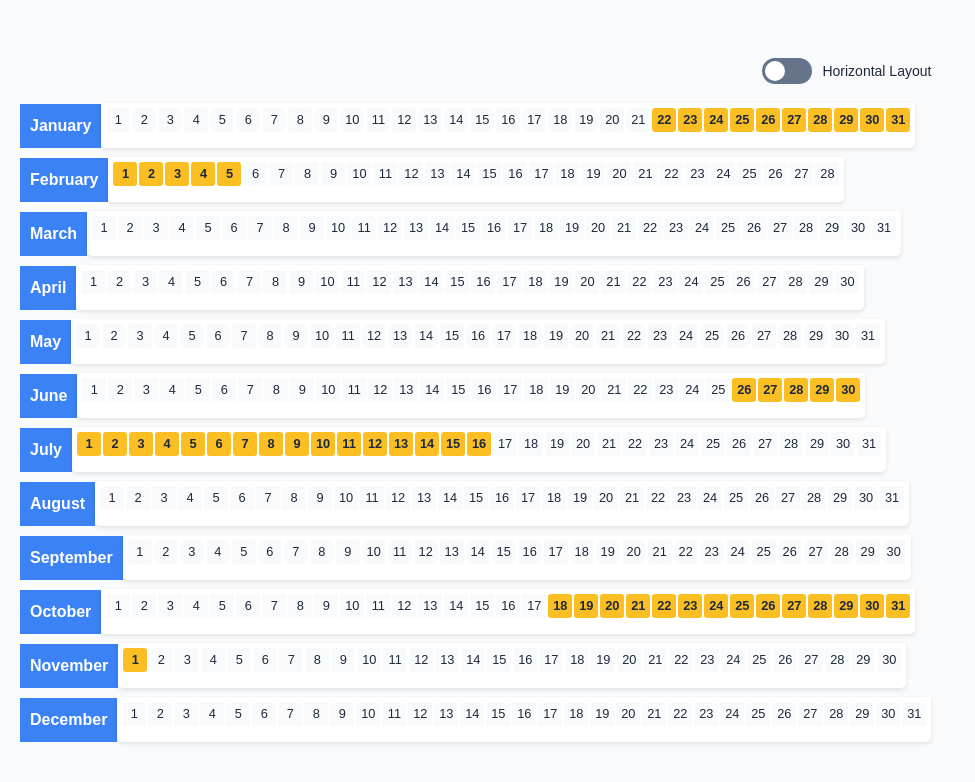
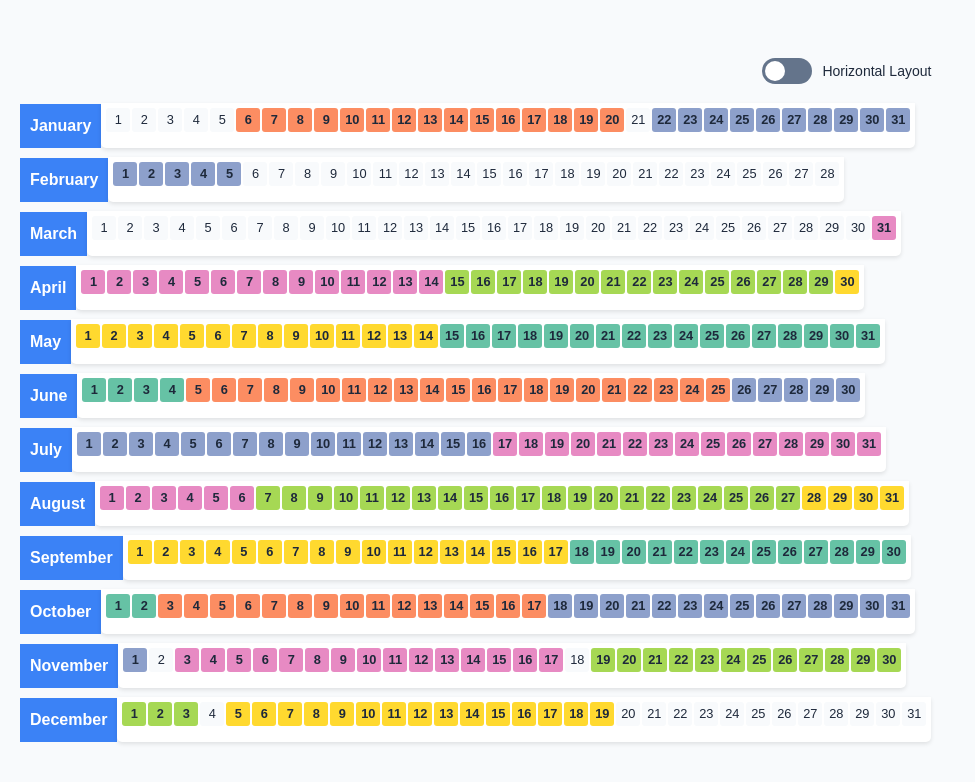
Before and after one commit to okturan/calendar-grid-react, a React (Vite) app: page / in a window 1280 px wide. Shown: the top 782 px of the page, without its empty margins (0-975 px from the left). Built offline with nearby package versions, Linux system fonts and the light colour scheme.

Commit message:
refactor: update highlight logic to use usage periods and improve styling

```diff
--- a/src/App.tsx
+++ b/src/App.tsx
@@ -1,23 +1,59 @@
-import { useState } from 'react';
-import ToggleSwitch from './components/ToggleSwitch';
-import Calendar from './components/Calendar';
-import './styles/style.css';
-import './styles/slider.css';
+import { useState } from "react";
+import ToggleSwitch from "./components/ToggleSwitch";
+import Calendar from "./components/Calendar";
+import "./styles/style.css";
+import "./styles/slider.css";
 
-interface DateRange {
+interface UsagePeriod {
   start: string; // format: "DD.MM"
   end: string; // format: "DD.MM"
+  share: number; // 1-6 representing which unit share this usage period belongs to
 }
+
+export const periods = {
+  share1: [
+    ["15.05", "04.06"],
+    ["18.09", "02.10"],
+    ["21.12", "04.01"],
+  ],
+  share2: [
+    ["05.06", "25.06"],
+    ["03.10", "17.10"],
+    ["06.01", "20.01"],
+  ],
+  share3: [
+    ["26.06", "16.07"],
+    ["18.10", "01.11"],
+    ["22.01", "05.02"],
+  ],
+  share4: [
+    ["17.07", "06.08"],
+    ["31.03", "14.04"],
+    ["03.11", "17.11"],
+  ],
+  share5: [
+    ["15.04", "29.04"],
+    ["07.08", "27.08"],
+    ["19.11", "03.12"],
+  ],
+  share6: [
+    ["28.08", "17.09"],
+    ["30.04", "14.05"],
+    ["05.12", "19.12"],
+  ],
+};
 
 function App() {
   const [isHorizontal, setIsHorizontal] = useState<boolean>(false);
 
-  // Initial highlight ranges from the original implementation
-  const highlights: DateRange[] = [
-    { start: "26.06", end: "16.07" },
-    { start: "18.10", end: "01.11" },
-    { start: "22.01", end: "05.02" }
-  ];
+  // Convert periods data to usage periods array
+  const usagePeriods: UsagePeriod[] = Object.entries(periods).flatMap(([share, dateRanges]) =>
+    dateRanges.map(([start, end]) => ({
+      start,
+      end,
+      share: parseInt(share.replace("share", "")),
+    })),
+  );
 
   return (
     <div>
@@ -28,10 +64,7 @@ function App() {
           labelText={isHorizontal ? "Vertical Layout" : "Horizontal Layout"}
         />
       </div>
-      <Calendar
-        isHorizontal={isHorizontal}
-        highlights={highlights}
-      />
+      <Calendar isHorizontal={isHorizontal} usagePeriods={usagePeriods} />
     </div>
   );
 }
--- a/src/components/Calendar.tsx
+++ b/src/components/Calendar.tsx
@@ -1,13 +1,14 @@
 import MONTHS, { type Month } from "./Months";
 
-interface DateRange {
+interface UsagePeriod {
   start: string; // format: "DD.MM"
   end: string; // format: "DD.MM"
+  share: number; // 1-6 representing which unit share this usage period belongs to
 }
 
 interface CalendarProps {
   isHorizontal: boolean;
-  highlights: DateRange[];
+  usagePeriods: UsagePeriod[];
 }
 
 interface ParsedDate {
@@ -15,28 +16,31 @@ interface ParsedDate {
   month: number;
 }
 
-const Calendar = ({ isHorizontal, highlights }: CalendarProps) => {
+const Calendar = ({ isHorizontal, usagePeriods }: CalendarProps) => {
   // Parse date string "DD.MM" to {day, month} object
   const parseDate = (dateStr: string): ParsedDate => {
     const [day, month] = dateStr.split(".").map(Number);
     return { day, month: month - 1 }; // Convert to 0-based month index
   };
 
-  // Check if a day should be highlighted
-  const isHighlighted = (day: number, monthIndex: number): boolean => {
-    return highlights.some((highlight) => {
-      const startDate = parseDate(highlight.start);
-      const endDate = parseDate(highlight.end);
+  // Check if a day belongs to a usage period and return the unit share number if it does
+  const getUsagePeriod = (day: number, monthIndex: number): number | null => {
+    for (const period of usagePeriods) {
+      const startDate = parseDate(period.start);
+      const endDate = parseDate(period.end);
 
       if (monthIndex < startDate.month || monthIndex > endDate.month) {
-        return false;
+        continue;
       }
 
       const startDay = monthIndex === startDate.month ? startDate.day : 1;
       const endDay = monthIndex === endDate.month ? endDate.day : MONTHS[monthIndex].days;
 
-      return day >= startDay && day <= endDay;
-    });
+      if (day >= startDay && day <= endDay) {
+        return period.share;
+      }
+    }
+    return null;
   };
 
   return (
@@ -47,8 +51,9 @@ const Calendar = ({ isHorizontal, highlights }: CalendarProps) => {
           <div className={`days ${month.name}`}>
             {[...Array(month.days)].map((_, i) => {
               const day = i + 1;
+              const unitShare = getUsagePeriod(day, monthIndex);
               return (
-                <div key={day} className={`day ${isHighlighted(day, monthIndex) ? "highlighted" : ""}`}>
+                <div key={day} className={`day ${unitShare ? `highlighted share${unitShare}` : ""}`}>
                   {day}
                 </div>
               );
--- a/src/styles/style.css
+++ b/src/styles/style.css
@@ -7,8 +7,12 @@
 :root {
   --primary-color: #3b82f6;
   --primary-light: #60a5fa;
-  --highlight-color: #fbbf24;
-  --highlight-hover: #f59e0b;
+  --highlight-color1: #66c2a5;
+  --highlight-color2: #fc8d62;
+  --highlight-color3: #8da0cb;
+  --highlight-color4: #e78ac3;
+  --highlight-color5: #a6d854;
+  --highlight-color6: #ffd92f;
   --bg-color: #f8fafc;
   --card-bg: #ffffff;
   --text-primary: #1e293b;
@@ -110,7 +114,30 @@ body {
 }
 
 .day.highlighted {
-  background-color: var(--highlight-color);
   color: var(--text-primary);
   font-weight: bold;
 }
+
+.day.share1 {
+  background-color: var(--highlight-color1);
+}
+
+.day.share2 {
+  background-color: var(--highlight-color2);
+}
+
+.day.share3 {
+  background-color: var(--highlight-color3);
+}
+
+.day.share4 {
+  background-color: var(--highlight-color4);
+}
+
+.day.share5 {
+  background-color: var(--highlight-color5);
+}
+
+.day.share6 {
+  background-color: var(--highlight-color6);
+}
```
